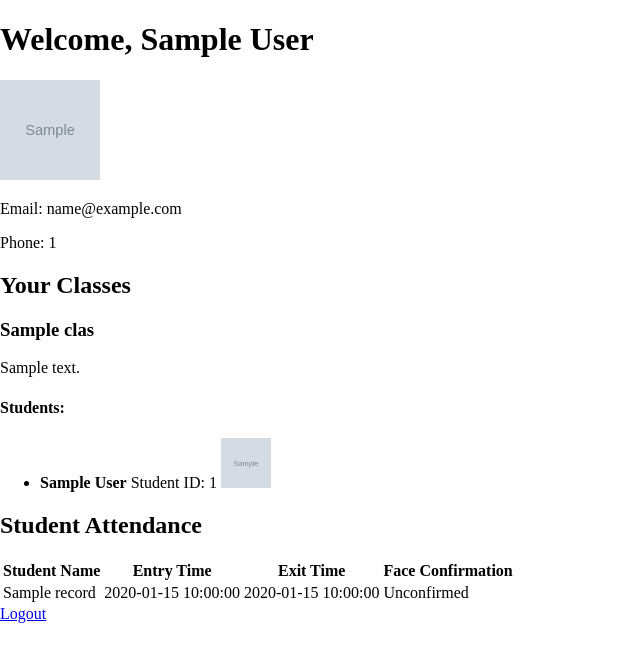
After one commit to alexandru-bujor/EduGate_Project, a Flask app: template templates/teacher_dashboard.html in a window 1280 px wide. The commit adds this page. Shown: the top 662 px of the page, without its empty margins (0-640 px from the left). Run offline with Flask 3, Linux system fonts and the light colour scheme; the template is opened without the code that fills it: most values are stand-ins (such as "Sample title", 1, 10 or a date in 2020); grey boxes marked "Sample" are stand-in pictures.

```diff
--- a/app.py
+++ b/app.py
@@ -1,7 +1,6 @@
 from flask import Flask, render_template, request, redirect, url_for, session, flash
 import mysql.connector
 import datetime
-
 
 app = Flask(__name__)
 app.secret_key = 'your_secret_key'  # Change this to a random secret key
@@ -65,18 +64,28 @@ def student_dashboard():
     conn = get_db_connection()
     cursor = conn.cursor(dictionary=True)
 
-    # Query to fetch student details
+    # Fetch student details
     cursor.execute("""
-        SELECT u.full_name, u.profile_picture, s.uid
+        SELECT u.full_name AS student_name, u.profile_picture
         FROM users u
         JOIN students s ON u.user_id = s.user_id
         WHERE u.user_id = %s
     """, (user_id,))
     user = cursor.fetchone()
 
+    # Fetch the parent details of the student
+    cursor.execute("""
+        SELECT pu.full_name AS parent_name
+        FROM students s
+        JOIN parents p ON s.parent_id = p.parent_id
+        JOIN users pu ON p.user_id = pu.user_id
+        WHERE s.user_id = %s
+    """, (user_id,))
+    parent = cursor.fetchone()
+
     # Fetch attendance records for the student
     cursor.execute("""
-        SELECT a.entry_time, a.exit_time, a.face_confirmation
+        SELECT a.uid, a.entry_time, a.exit_time, a.face_confirmation
         FROM attendance a
         WHERE a.student_id = (SELECT student_id FROM students WHERE user_id = %s)
         ORDER BY a.entry_time DESC
@@ -85,7 +94,36 @@ def student_dashboard():
 
     conn.close()
 
-    return render_template('student_dashboard.html', user=user, attendance_records=attendance_records)
+    return render_template('student_dashboard.html', user=user, parent=parent, attendance_records=attendance_records)
+
+# ------------------ TEACHER DASHBOARD ROUTE ------------------
+@app.route('/teacher_dashboard')
+def teacher_dashboard():
+    user_id = session.get('user_id')
+    if not user_id:
+        return redirect('/login')  # Redirect if user is not logged in
+
+    conn = get_db_connection()
+    cursor = conn.cursor(dictionary=True)
+
+    # Fetch teacher details
+    cursor.execute("""
+        SELECT u.full_name, u.profile_picture
+        FROM users u
+        JOIN teachers t ON u.user_id = t.user_id
+        WHERE u.user_id = %s
+    """, (user_id,))
+    teacher = cursor.fetchone()
+
+    if not teacher:
+        return "Teacher not found or not linked properly."
+
+    # You can add additional data fetching as needed for the teacher
+
+    conn.close()
+    return render_template('teacher_dashboard.html', teacher=teacher)
+
+
 
 # ------------------ PARENT DASHBOARD ROUTE ------------------
 @app.route('/parent_dashboard')
@@ -188,15 +226,22 @@ def admin_dashboard():
     conn = get_db_connection()
     cursor = conn.cursor(dictionary=True)
 
-    # Fetch all users to display in the admin dashboard
+    # Fetch admin user details
+    user_id = session['user_id']
+    cursor.execute("""
+        SELECT full_name, profile_picture
+        FROM users
+        WHERE user_id = %s
+    """, (user_id,))
+    admin = cursor.fetchone()
+
+    # Fetch additional data like users, classes, etc.
     cursor.execute("SELECT * FROM users")
     users = cursor.fetchall()
 
-    # Fetch all classes
     cursor.execute("SELECT * FROM classes")
     classes = cursor.fetchall()
 
-    # Fetch students for managing class and parent links
     cursor.execute("""
         SELECT s.student_id, s.user_id, u.full_name AS student_name, s.class_id, s.parent_id
         FROM students s
@@ -206,7 +251,7 @@ def admin_dashboard():
 
     conn.close()
 
-    return render_template('admin_dashboard.html', users=users, classes=classes, students=students)
+    return render_template('admin_dashboard.html', admin=admin, users=users, classes=classes, students=students)
 
 # ------------------ ADD USER ROUTE ------------------
 @app.route('/add_user', methods=['POST'])
--- a/static/css/styles_administrator.css
+++ b/static/css/styles_administrator.css
@@ -4,7 +4,7 @@ body {
 }
 nav {
   background-color: #0b7077;
-  padding: 10px 20px;
+  padding: 15px 20px;
   box-shadow: 0 2px 5px rgba(0, 0, 0, 0.2);
   text-align: center;
   border-radius: 8px;
@@ -70,7 +70,7 @@ select {
 }
 
 button {
-  padding-right: 30px;
+  padding-right: 55px;
   background-color: #0b7077;
   color: white;
 }
--- a/templates/parent_dashboard.html
+++ b/templates/parent_dashboard.html
@@ -65,7 +65,7 @@
         <p id="dashboard">Dashboard</p>
         <hr>
         <div class="person-data">
-               <img src="{{ url_for('static', filename='profile_pictures/parent.profile_picture') }}" alt="Parent Profile Picture">
+               <img src="/static/profile_pictures/{{ parent.profile_picture }}" alt="Parent Profile Picture" width="100" height="100">
                                     <p><span id="person-name">{{ parent.full_name }}</span> <br> <span id="name-second-line">Parent</span></p>
         </div>
 
@@ -77,7 +77,7 @@
             <div class="content">
                 <div class="child">
                     <div class="person-data">
-                         <img src="{{ student.student_profile_picture }}" alt="Student Profile Picture">
+                        <img src="/static/profile_pictures/{{ student.student_profile_picture }}" alt="Student Profile Picture" width="80" height="80">
 
                         <p><span id="child-name">Full name: {{ student.student_full_name }}</span> <br>
                         <span id="student-id">Student ID: {{ student.student_id }}</span><br>
--- /dev/null
+++ b/templates/teacher_dashboard.html
@@ -0,0 +1,79 @@
+<!DOCTYPE html>
+<html lang="en">
+<head>
+    <meta charset="UTF-8">
+    <meta name="viewport" content="width=device-width, initial-scale=1.0">
+    <title>Teacher Dashboard</title>
+    <link rel="stylesheet" href="/static/styles.css"> <!-- Include your CSS file here -->
+</head>
+<body>
+
+<div class="dashboard-container">
+    <header>
+        <h1>Welcome, {{ teacher.full_name }}</h1>
+        <img src="/static/profile_pictures/{{ teacher.profile_picture }}" alt="Profile Picture" width="100" height="100">
+        <p>Email: {{ teacher.email }}</p>
+        <p>Phone: {{ teacher.phone_number }}</p>
+    </header>
+
+    <section class="classes-section">
+        <h2>Your Classes</h2>
+        {% if classes %}
+            <div class="class-list">
+                {% for class in classes %}
+                    <div class="class-card">
+                        <h3>{{ class.class_name }}</h3>
+                        <p>{{ class.description }}</p>
+                        <h4>Students:</h4>
+                        <ul>
+                            {% for student in class.students %}
+                                <li>
+                                    <strong>{{ student.full_name }}</strong>
+                                    <span>Student ID: {{ student.student_id }}</span>
+                                    <img src="/static/profile_pictures/{{ student.profile_picture }}" alt="Student Picture" width="50" height="50">
+                                </li>
+                            {% endfor %}
+                        </ul>
+                    </div>
+                {% endfor %}
+            </div>
+        {% else %}
+            <p>No classes assigned.</p>
+        {% endif %}
+    </section>
+
+    <section class="attendance-section">
+        <h2>Student Attendance</h2>
+        {% if attendance_records %}
+            <table>
+                <thead>
+                    <tr>
+                        <th>Student Name</th>
+                        <th>Entry Time</th>
+                        <th>Exit Time</th>
+                        <th>Face Confirmation</th>
+                    </tr>
+                </thead>
+                <tbody>
+                    {% for record in attendance_records %}
+                        <tr>
+                            <td>{{ record.student_name }}</td>
+                            <td>{{ record.entry_time }}</td>
+                            <td>{{ record.exit_time }}</td>
+                            <td>{{ 'Confirmed' if record.face_confirmation else 'Unconfirmed' }}</td>
+                        </tr>
+                    {% endfor %}
+                </tbody>
+            </table>
+        {% else %}
+            <p>No attendance records available.</p>
+        {% endif %}
+    </section>
+
+    <footer>
+        <a href="/logout">Logout</a>
+    </footer>
+</div>
+
+</body>
+</html>
```
Also changed, not shown: templates/admin_dashboard.html (+4 -4 lines), templates/student_dashboard.html (+24 -8 lines), templates/header_profile.html (line endings or trailing spaces).
